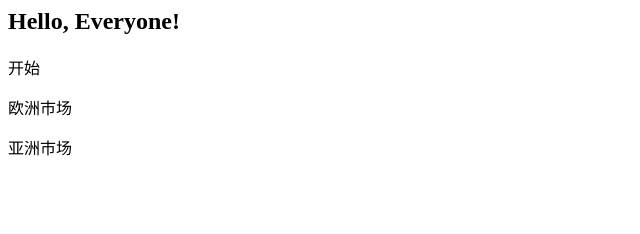
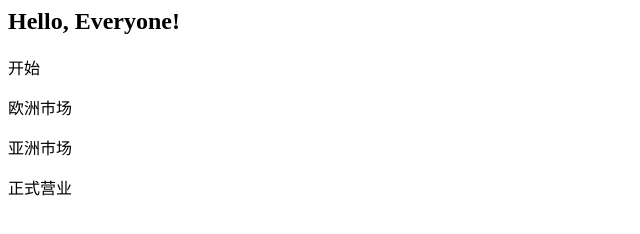
Before and after one commit to apczsc/DBHot, a plain HTML site: page index.html in a window 1280 px wide. Shown: the whole page, without its empty margins (0-640 px from the left). Drawn offline with Linux system fonts and the light colour scheme.

Commit message:
正式营业

```diff
--- a/index.html
+++ b/index.html
@@ -12,6 +12,10 @@
 <p> 欧洲市场 </p>
 <p> 亚洲市场 </p>
 
+
+<p> 正式营业 </p>
+
+
 </body>
 
 <foot>
```
